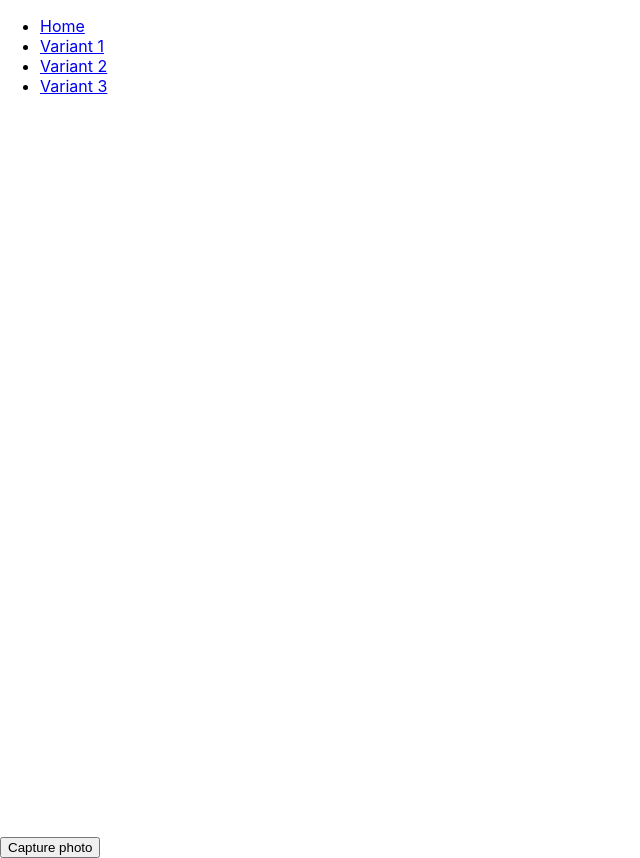
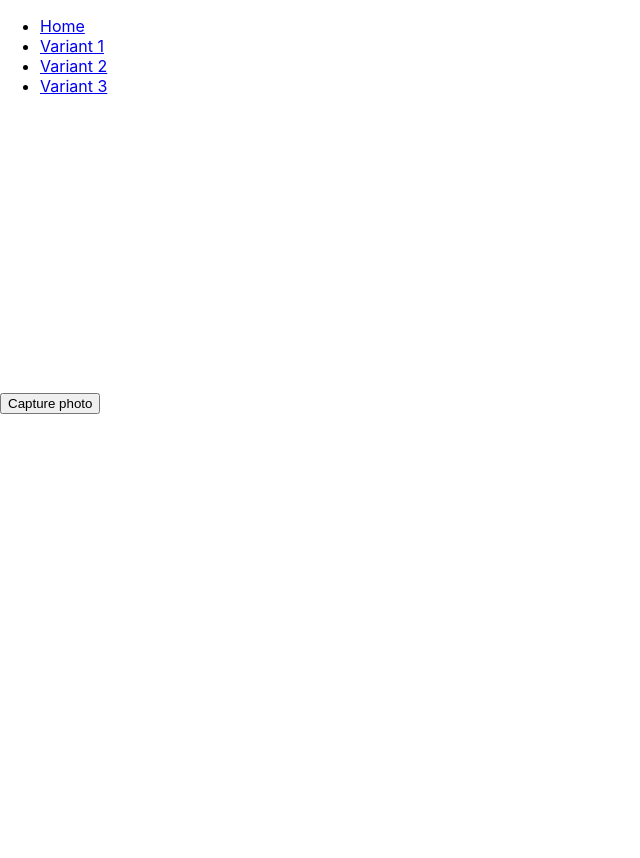
Before and after one commit to tolaysha/videoTest, a React (Create React App) app: page /video3 in a window 1280 px wide. Shown: the whole page, without its empty margins (0-640 px from the left). After the commit the page ends 816 px from the top, so only its background shows below. Built offline with nearby package versions, Linux system fonts and the light colour scheme; no server answers.

Commit message:
fix web-cam

```diff
--- a/src/video3.js
+++ b/src/video3.js
@@ -26,11 +26,12 @@ const WebcamCapture = () => {
     return (
         <>
             <Webcam
+                className='video1'
                 audio={false}
-                height={720}
+                height={250}
                 ref={webcamRef}
                 screenshotFormat="image/jpeg"
-                width={1280}
+                width={400}
                 videoConstraints={videoConstraints}
             />
             <button onClick={capture}>Capture photo</button>
```
